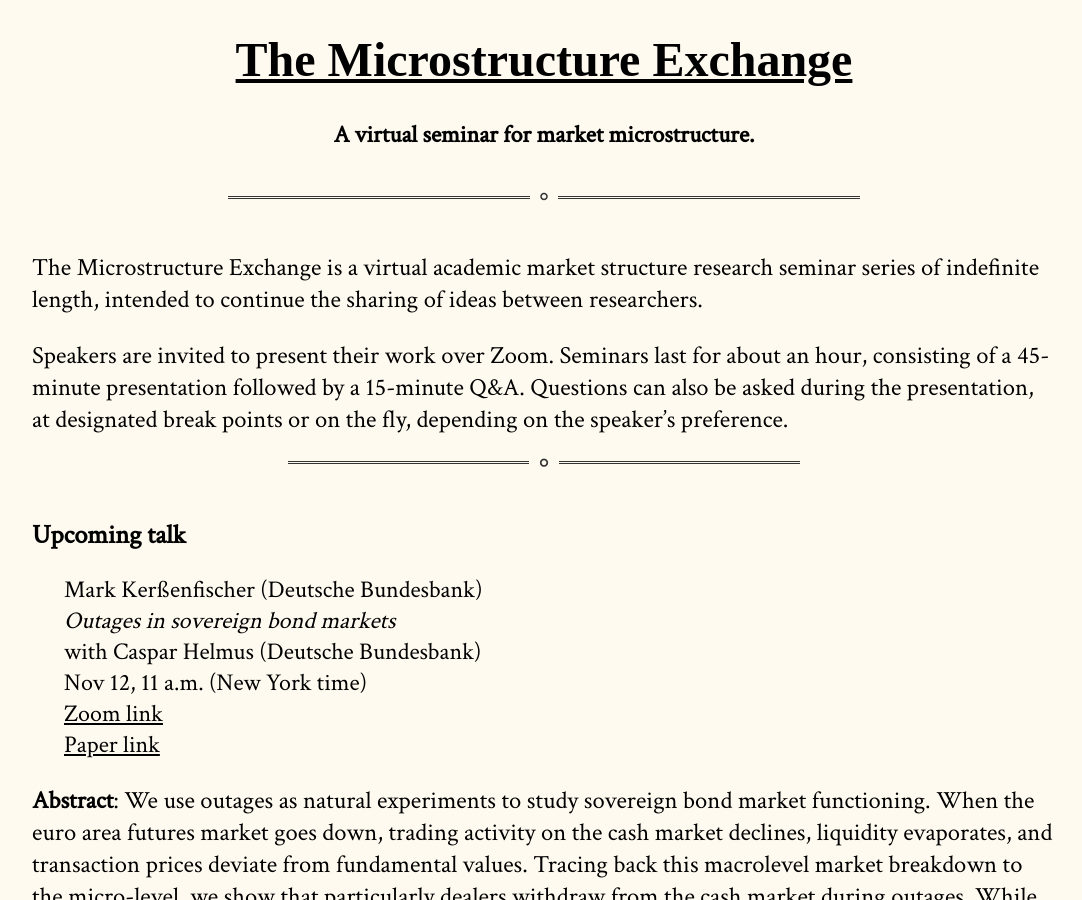
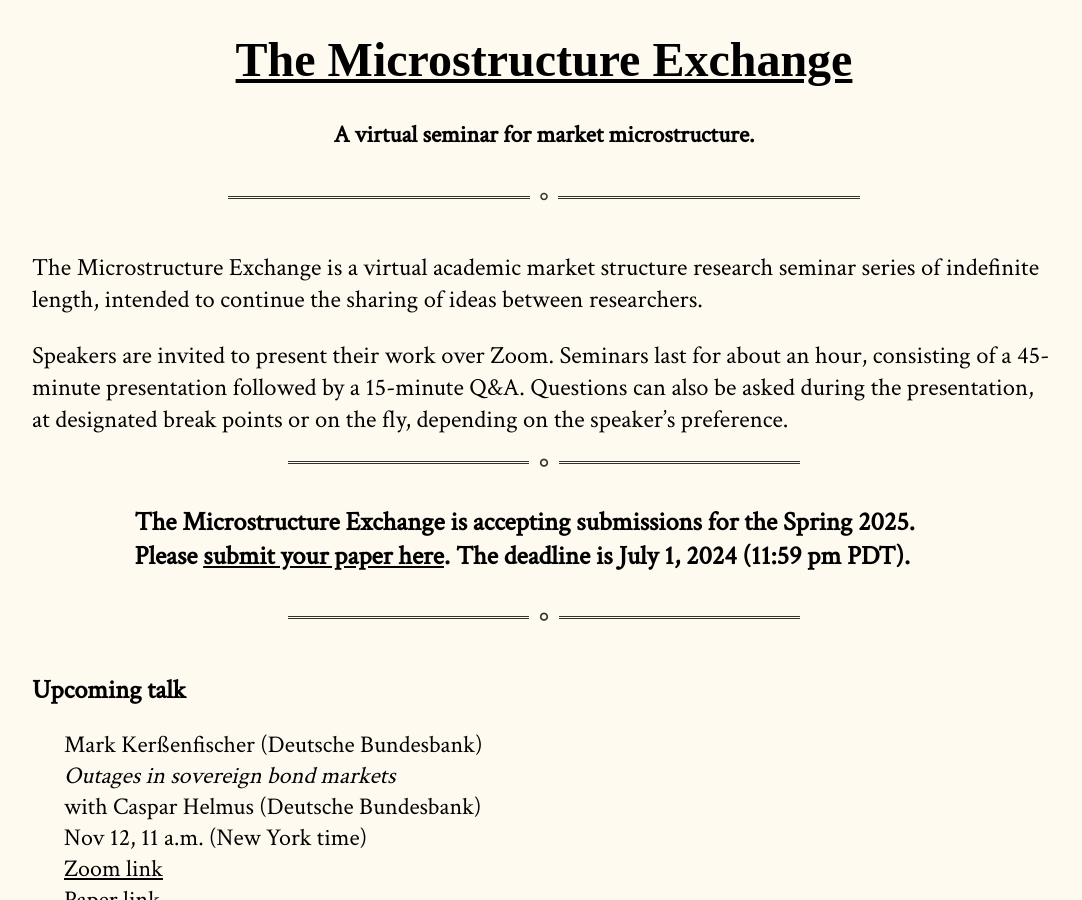
Before and after one commit to cpfiffer/microstructure.exchange, a Jekyll site: the page built from index.md, in a window 1280 px wide and 900 px high. Shown: the whole window, without its empty margins (96-1178 px from the left). Built offline with Jekyll 4.4.1, drawn with Linux system fonts in a browser that asks for light colours; some web fonts are replaced.

Commit message:
Update index.md

```diff
--- a/index.md
+++ b/index.md
@@ -8,14 +8,14 @@ Speakers are invited to present their work over Zoom. Seminars last for about an
 
 <hr>
 
-<!-- <div class="cfp">
-The Microstructure Exchange is accepting submissions for the Fall 2024. <br>
+<div class="cfp">
+The Microstructure Exchange is accepting submissions for the Spring 2025. <br>
 
-Please <a href="https://www.research.net/r/TME-Fall-2024">submit your paper here</a>. The deadline is July 1, 2024  (11:59 pm PDT).<br>
+Please <a href="https://www.research.net/r/TME-Winter-2025">submit your paper here</a>. The deadline is July 1, 2024  (11:59 pm PDT).<br>
 <br>
 </div>
 
-<hr> -->
+<hr>
 
 ## Upcoming talk
 
```
